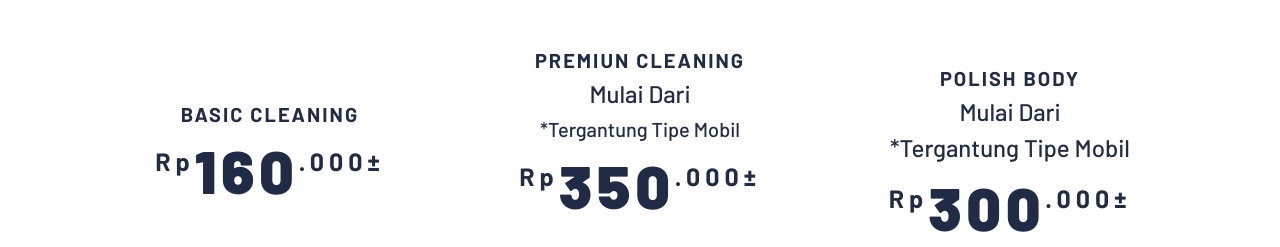
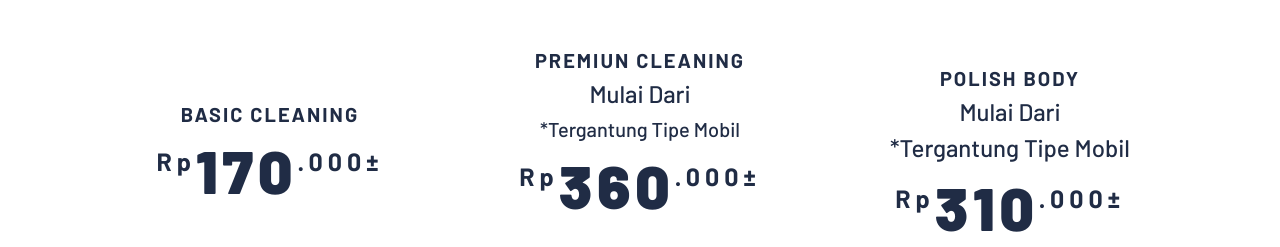
Before and after one commit to Azhar-gunawan/SAAUTOCAR.github.io, a plain HTML site: page index.html in a window 1280 px wide. Shown: the part 3096-3343 px from the top of the page. Drawn offline with nearby package versions, Linux system fonts and the light colour scheme.

Commit message:
Update index harga.html

```diff
--- a/index.html
+++ b/index.html
@@ -311,7 +311,7 @@
                         <div class="price-item">
                             <div class="price-header">
                                 <h3>Basic Cleaning</h3>
-                                <h2><span>Rp</span><strong>160</strong><span>.000&plusmn;</span></h2>
+                                <h2><span>Rp</span><strong>170</strong><span>.000&plusmn;</span></h2>
                             </div>
                             <div class="price-body">
                                 <ul>
@@ -331,7 +331,7 @@
                                 <h3>Premiun Cleaning</h3>
                                 <h4>Mulai Dari</h4>
                                 <h5>*Tergantung Tipe Mobil</h5>
-                                <h2><span>Rp</span><strong>350</strong><span>.000&plusmn;</span></h2>
+                                <h2><span>Rp</span><strong>360</strong><span>.000&plusmn;</span></h2>
                             </div>
                             <div class="price-body">
                                 <ul>
@@ -352,7 +352,7 @@
                                 <h3>Polish Body </h3>
                                 <h4>Mulai Dari</h4>
                                 <h4>*Tergantung Tipe Mobil</h4>
-                                <h2><span>Rp</span><strong>300</strong><span>.000&plusmn;</span></h2>
+                                <h2><span>Rp</span><strong>310</strong><span>.000&plusmn;</span></h2>
                             </div>
                             <div class="price-body">
                                 <ul>
```
